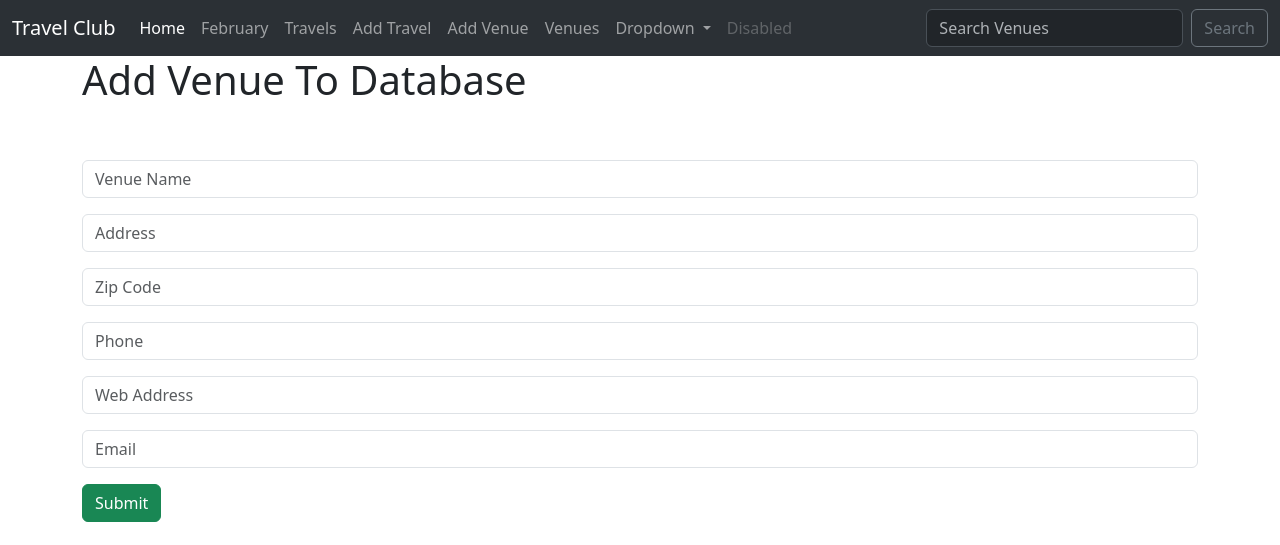
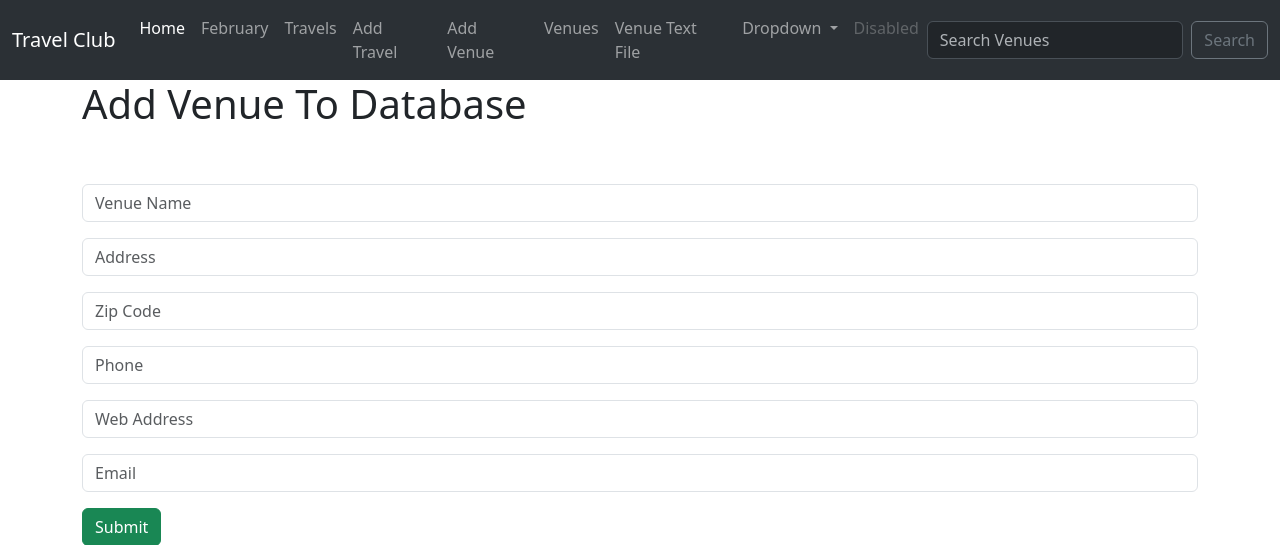
Before and after one commit to SebastianSloma/Travel_club, a Django app: page /add_venue in a window 1280 px wide. Shown: the top 545 px of the page. Run offline with Django 4.2, Linux system fonts and the light colour scheme.

Commit message:
create function downoad list of venues

```diff
--- a/travel/templates/travel/navbar.html
+++ b/travel/templates/travel/navbar.html
@@ -24,6 +24,9 @@
           <li class="nav-item">
             <a class="nav-link" href="{% url 'list-venues' %}">Venues</a>
           </li>
+          <li class="nav-item">
+            <a class="nav-link" href="{% url 'venue_text' %}">Venue Text File</a>
+          </li>
           <li class="nav-item dropdown">
             <a class="nav-link dropdown-toggle" href="#" role="button" data-bs-toggle="dropdown" aria-expanded="false">
               Dropdown
--- a/travel/urls.py
+++ b/travel/urls.py
@@ -16,4 +16,5 @@ path('', views.home, name='home'),
     path('update_travel/<travel_id>', views.update_travel, name='update-travel'),
     path('delete_travel/<travel_id>', views.delete_travel, name='delete-travel'),
     path('delete_venue/<venue_id>', views.delete_venue, name='delete-venue'),
+    path('venue_text', views.venue_text, name='venue_text'),
 ]
--- a/travel/views.py
+++ b/travel/views.py
@@ -5,9 +5,28 @@ from datetime import datetime
 from .models import Travel, Venue
 from .forms import VenueForm, TravelForm
 from django.http import HttpResponseRedirect
+from django.http import HttpResponse
 
 # Create your views here.
 
+# Generete venue list text file
+def venue_text(request):
+    response = HttpResponse(content_type='text/plain')
+    response['Content-Disposition'] = 'attachment; filename=venues.txt'
+
+
+    # designate the model
+    venues= Venue.objects.all()
+# create blank list
+    lines = []
+    # loop tru and output
+    for venue in venues:
+        lines.append(f'{venue.name}\n{venue.address}\n{venue.zip_code}\n{venue.phone}\n{venue.web}\n{venue.email_address}\n\n\n')
+
+
+    # write to txt file
+    response.writelines(lines)
+    return response
 
 
 # Delete a Venue function
```
Also changed, not shown: db.sqlite3.
